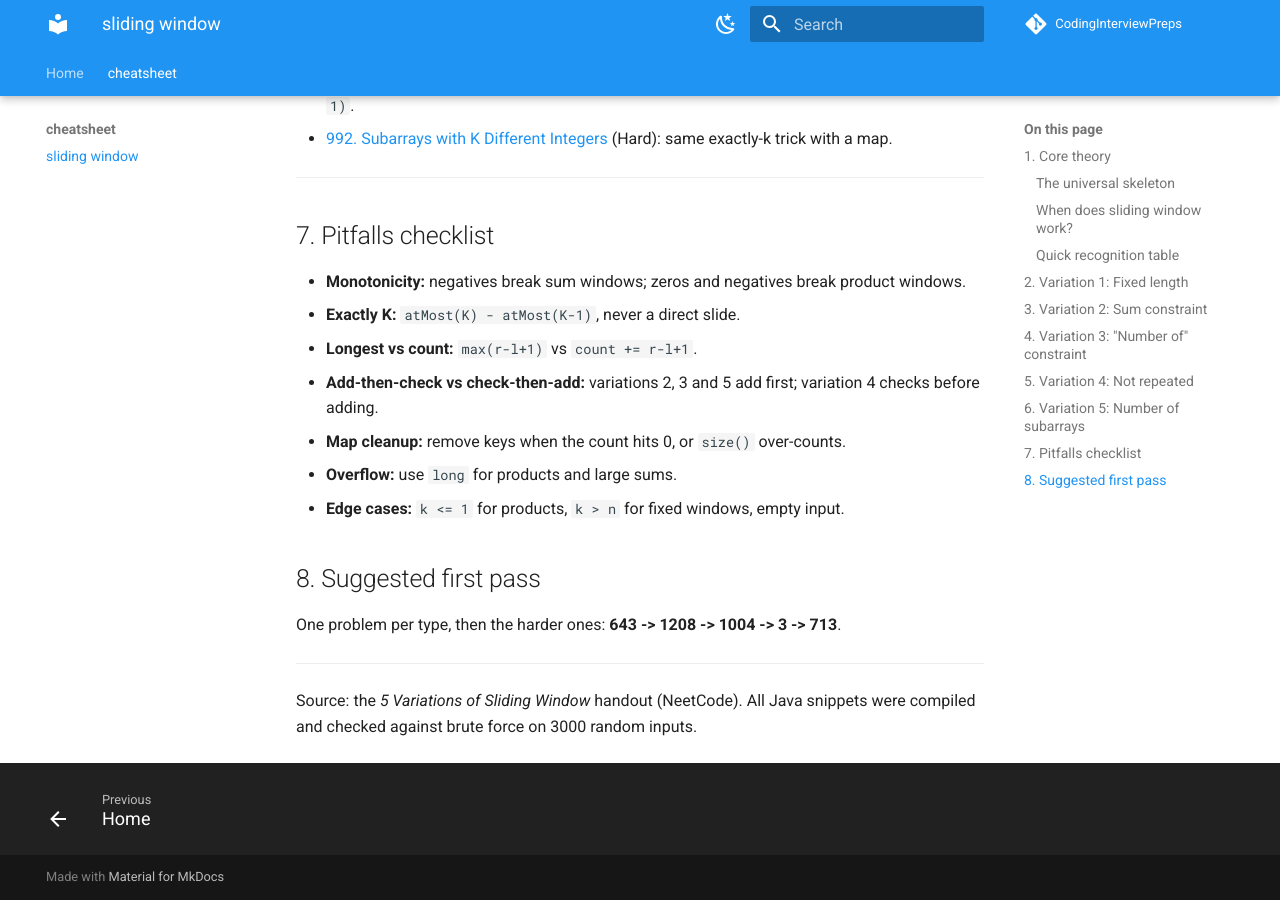
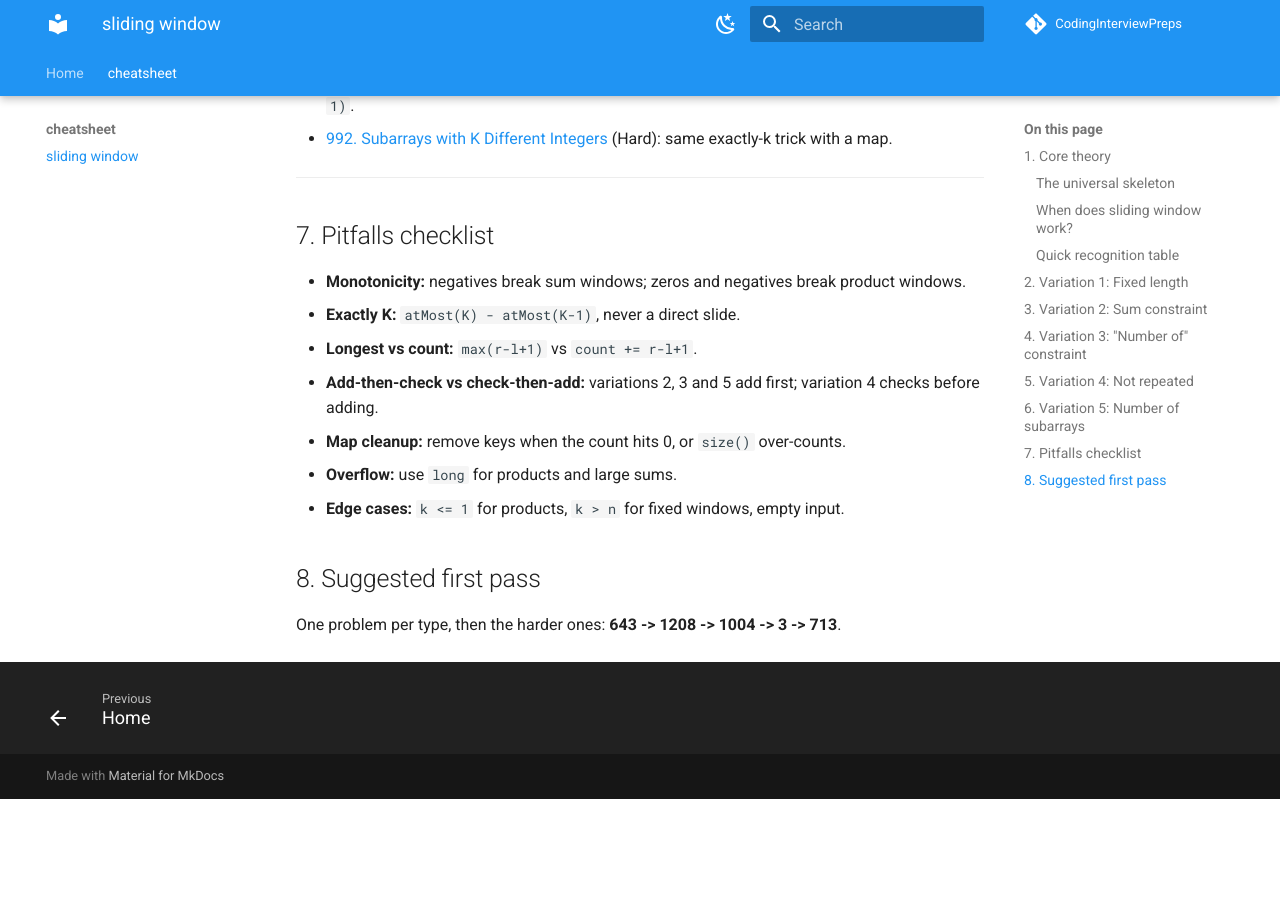
Before and after one commit to nitinkc/CodingInterviewPreps, an MkDocs documentation site: the page built from docs/cheatsheet/Sliding_Window_5_Variations.md, in a window 1280 px wide and 900 px high, scrolled down 5543 px. Built offline with MkDocs 1.6.1 and Material for MkDocs 9.7.7, drawn with Linux system fonts in a browser that asks for light colours; comment, search, counter and statistics services are not loaded; after the commit the page ends 6342 px from its top, so only the background shows below that.

Commit message:
Update Sliding_Window_5_Variations.md

```diff
--- a/docs/cheatsheet/Sliding_Window_5_Variations.md
+++ b/docs/cheatsheet/Sliding_Window_5_Variations.md
@@ -236,7 +236,3 @@ static int countProductLessThan(int[] nums, int k) {
 ## 8. Suggested first pass
 
 One problem per type, then the harder ones: **643 -> 1208 -> 1004 -> 3 -> 713**.
-
----
-
-Source: the *5 Variations of Sliding Window* handout (NeetCode). All Java snippets were compiled and checked against brute force on 3000 random inputs.
```
